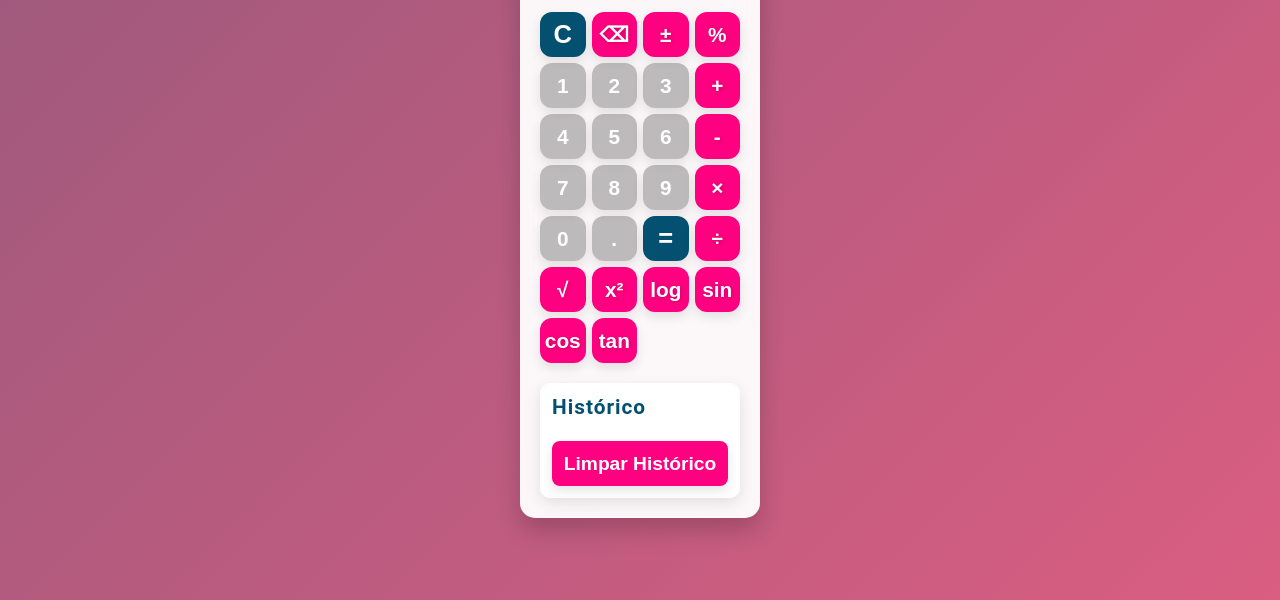
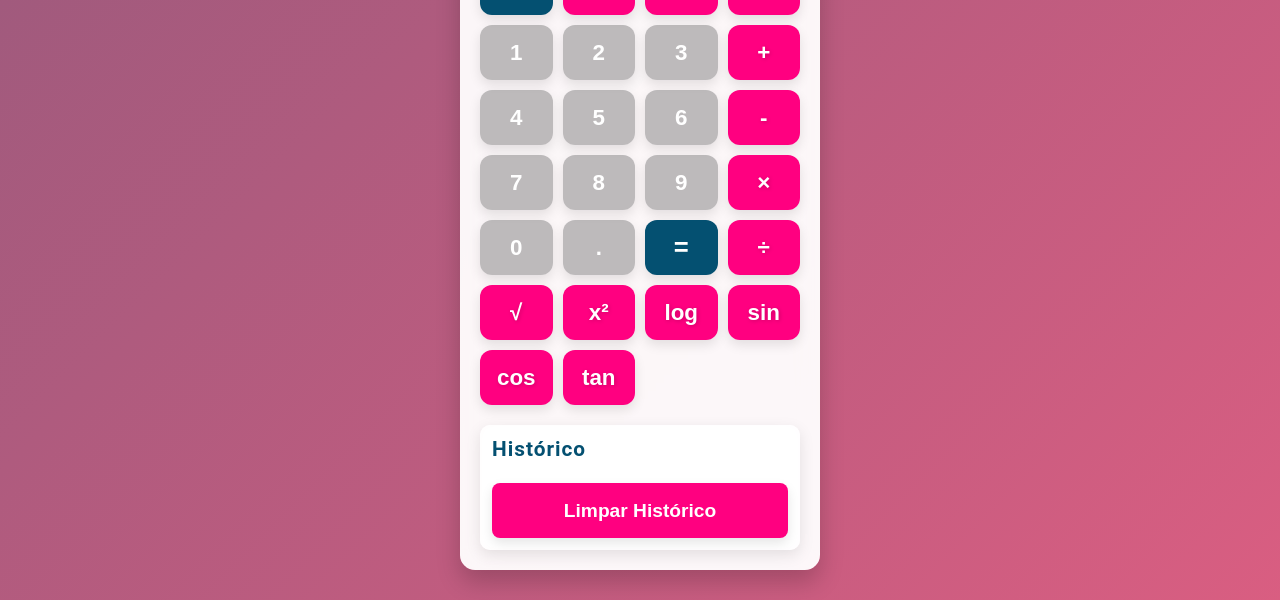
Before and after one commit to MandyCastilho/calculadora, a plain HTML site: page index.html in a window 1280 px wide. Shown: the part 200-800 px from the top of the page. Drawn offline with Linux system fonts and the light colour scheme.

Commit message:
Calculadora - Estilo

```diff
--- a/style.css
+++ b/style.css
@@ -36,7 +36,7 @@ body {
     border-radius: 15px;
     box-shadow: 0 12px 25px rgba(0, 0, 0, 0.2);
     width: 100%;
-    max-width: 240px; /* Largura fixa para a calculadora */
+    max-width: 360px; /* Aumentei a largura máxima */
     height: auto;
     display: flex;
     flex-direction: column;
@@ -44,8 +44,8 @@ body {
     align-items: center;
     position: relative;
     backdrop-filter: blur(10px);
-    overflow: hidden; /* Impede rolagem interna */
-    max-height: 100%; /* Impede que ultrapasse a altura da tela */
+    overflow: hidden;
+    max-height: 100%;
 }
 
 h2 {
@@ -78,15 +78,15 @@ h2 {
 .botoes {
     display: grid;
     grid-template-columns: repeat(4, 1fr);
-    gap: 6px; /* Menor espaçamento entre os botões */
+    gap: 10px; /* Um pouco mais de respiro entre os botões */
     margin-top: 15px;
     width: 100%;
 }
 
 button {
     width: 100%;
-    height: 45px; /* Tamanho reduzido dos botões */
-    font-size: 1.3em; /* Fonte menor nos botões */
+    height: 55px; /* Tamanho reduzido dos botões */
+    font-size: 1.4em; /* Fonte menor nos botões */
     font-weight: bold;
     border: none;
     cursor: pointer;
```
